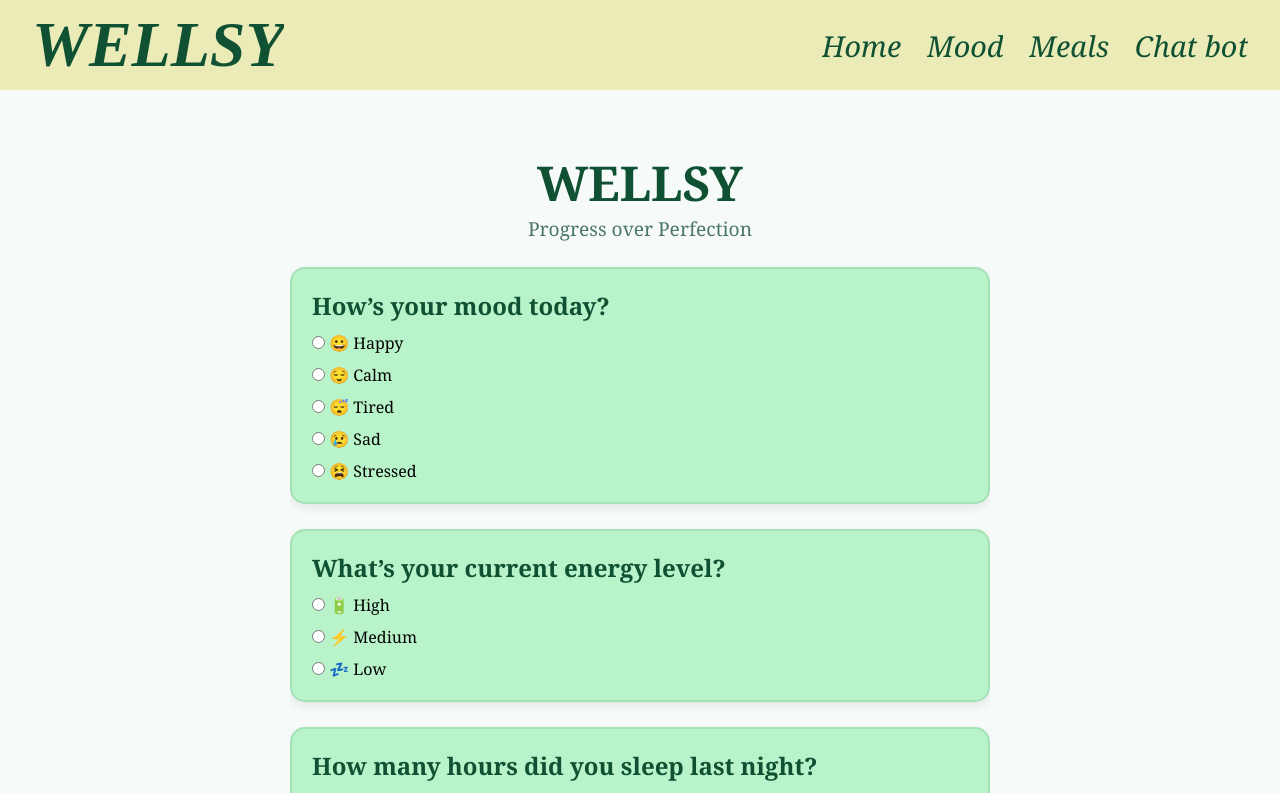
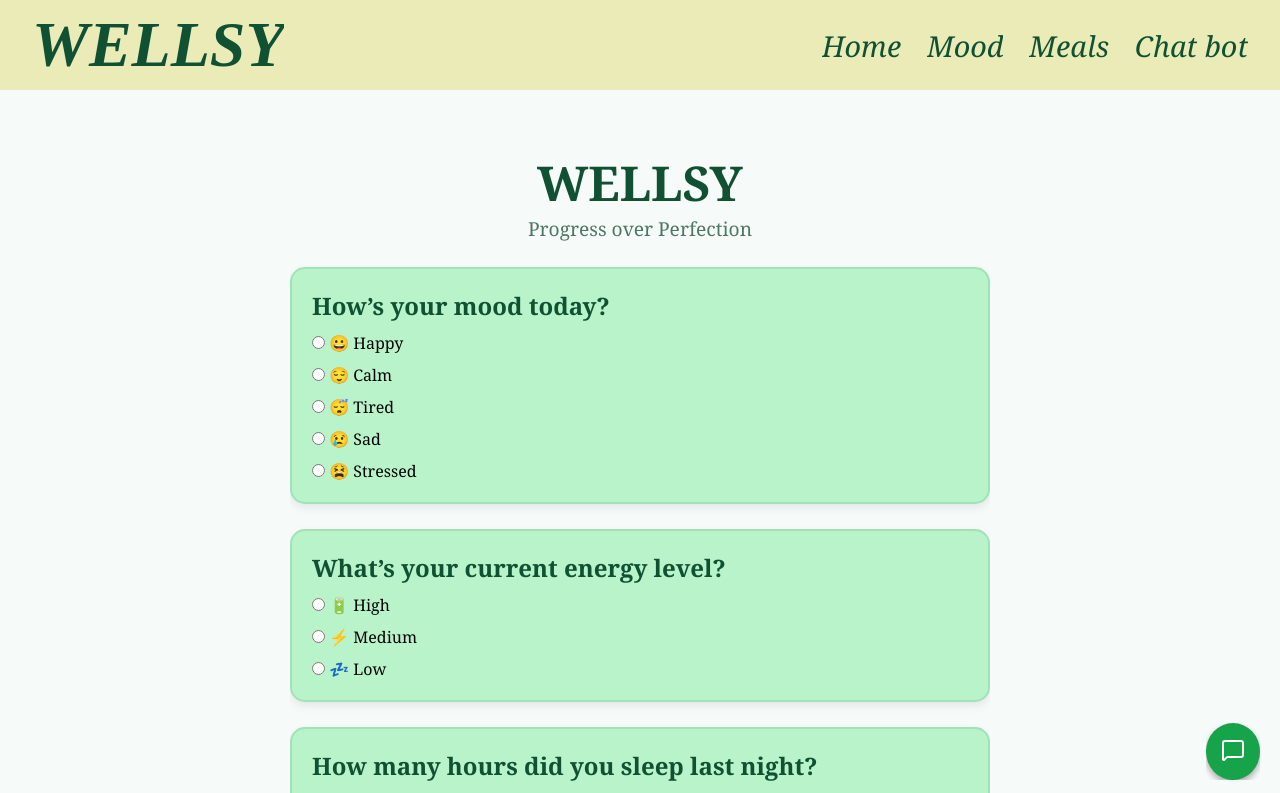
Before and after one commit to mariamosaama288/WELLSY, a React (Vite) app in the folder my-app/: page /mood in a window 1280 px wide. Shown: the top 793 px of the page. Built offline with nearby package versions, Linux system fonts and the light colour scheme.

Commit message:
Update mood.jsx

```diff
--- a/my-app/src/mood/mood.jsx
+++ b/my-app/src/mood/mood.jsx
@@ -1,4 +1,5 @@
 import { useState } from "react";
+import Chatbot from '../chat/chatbot.jsx'
 import { Link } from 'react-router-dom'
 import style from './MoodPage.module.css'
 export default function MoodPage() {
@@ -163,6 +164,7 @@ export default function MoodPage() {
         <p>Wellsy • Progress over Perfection</p>
       </footer>
     </div>
+      <Chatbot/>
     </div>
   );
 }
```
